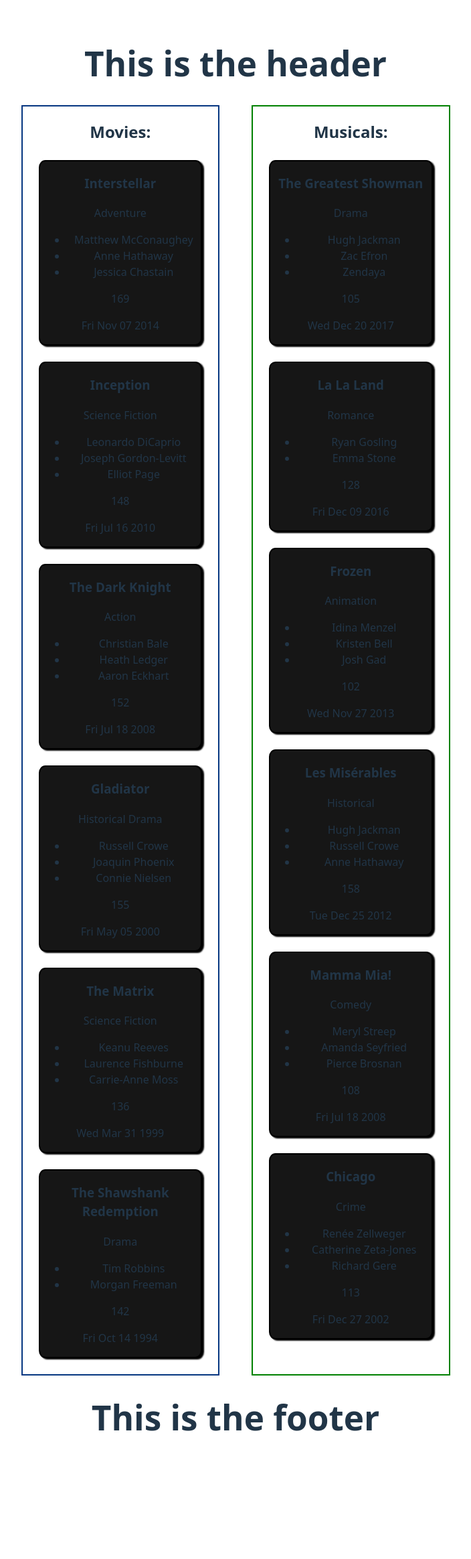
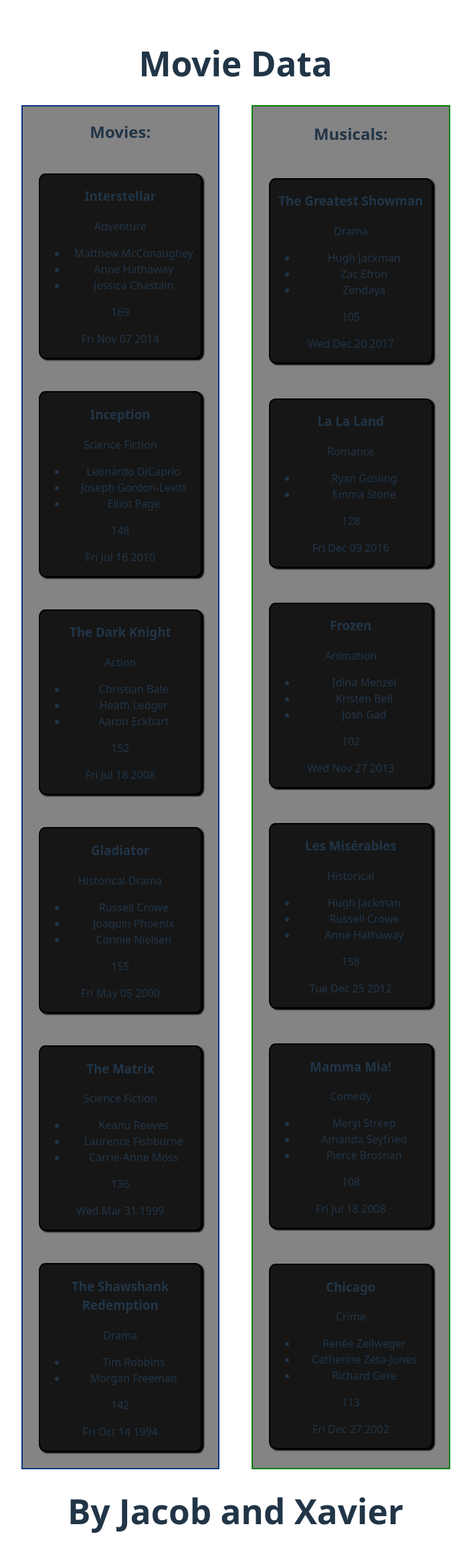
Before and after one commit to JacobWoodbury/dynamic-collections, a React (Vite) app: page / in a window 1280 px wide. Shown: the top 2328 px of the page at 67% size, without its empty margins (288-992 px from the left). Before the commit the page ends 2211 px from the top, so only its background shows below. Built offline with nearby package versions, Linux system fonts and the light colour scheme.

Commit message:
some styling

```diff
--- a/src/App.css
+++ b/src/App.css
@@ -6,13 +6,22 @@
 }
 
 .musicals{
+  display: flex;
+  flex-direction: column;
   border: 2px solid green;
   flex: 1;
+  background-color: rgba(76, 74, 74, 0.679);
+  justify-content: space-evenly;
 }
 
 .movies{
+  display: flex;
+  flex-direction: column;
   border: 2px solid rgb(5, 54, 128);
-  flex:1
+  flex:1;
+  background-color: rgba(76, 74, 74, 0.679);
+  justify-content: space-evenly;
+
 }
 .main{
   display: flex;
--- a/src/components/Footer.jsx
+++ b/src/components/Footer.jsx
@@ -1,5 +1,5 @@
 export default function Footer(){
     return(<>
-        <h1>This is the footer</h1>
+        <h1>By Jacob and Xavier</h1>
     </>)
 }
--- a/src/components/Header.jsx
+++ b/src/components/Header.jsx
@@ -1,5 +1,5 @@
 export default function Header(){
     return(<>
-        <h1>This is the header</h1>
+        <h1>Movie Data</h1>
     </>)
 }
```
